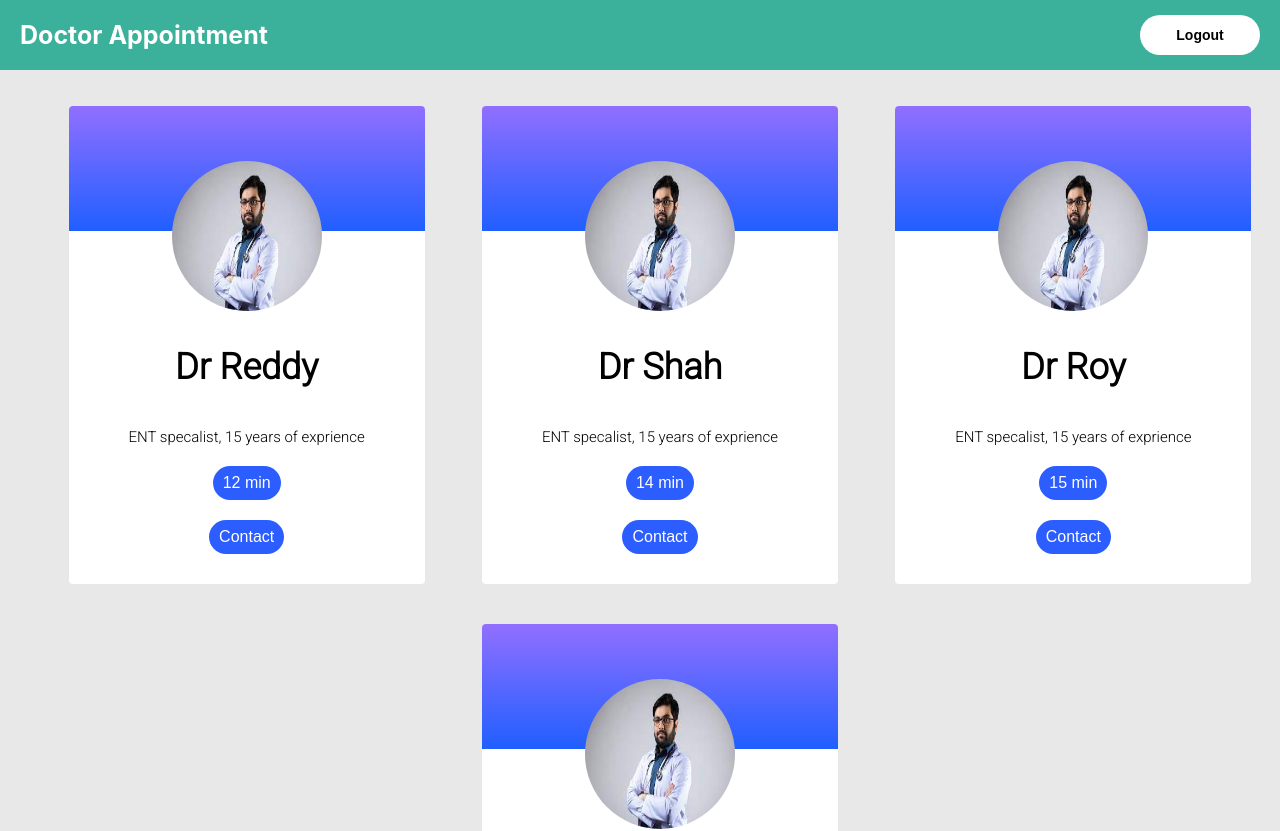
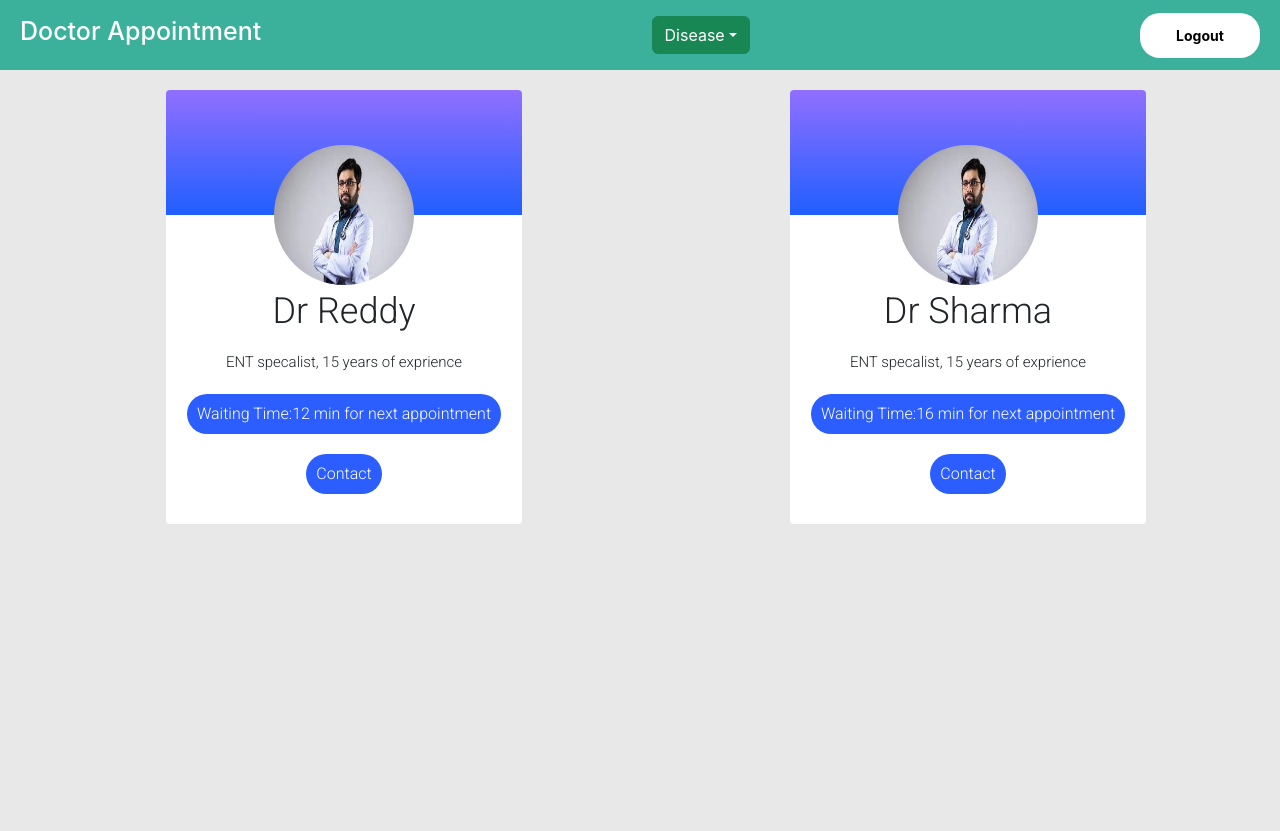
Before and after one commit to 0plaze0/doctorAppointment, a React (Vite) app: page / in a window 1280 px wide. Shown: the top 831 px of the page. After the commit the page ends 800 px from the top, so only its background shows below. Built offline with nearby package versions, Linux system fonts and the light colour scheme; sample sign-in values are in the browser's storage.

Commit message:
feat: filter disease feature added

```diff
--- a/package.json
+++ b/package.json
@@ -11,7 +11,9 @@
   },
   "dependencies": {
     "axios": "^1.5.1",
+    "bootstrap": "^5.3.2",
     "react": "^18.2.0",
+    "react-bootstrap": "^2.9.0",
     "react-dom": "^18.2.0",
     "react-router-dom": "^6.16.0"
   },
--- a/src/App.jsx
+++ b/src/App.jsx
@@ -2,6 +2,7 @@ import { Route, Routes, Navigate } from "react-router-dom";
 import Login from "./components/Login/index";
 import Signup from "./components/Signup/index";
 import Main from "./components/Main/index";
+import "bootstrap/dist/css/bootstrap.min.css";
 
 function App() {
   const user = localStorage.getItem("token");
--- a/src/components/Main/index.jsx
+++ b/src/components/Main/index.jsx
@@ -1,7 +1,11 @@
 import styles from "./styles.module.css";
 import DoctorProfileCard from "./../profileCard/doctorProfileCard";
 import data from "./../../db/doctor.json";
+import BasicExample from "../Navbar";
+import { useState } from "react";
+
 const Main = () => {
+  const [disease, setDisease] = useState("ENT");
   const docDetails = data.doctor;
   console.log(docDetails);
 
@@ -13,12 +17,14 @@ const Main = () => {
     <div className={styles.main_container}>
       <nav className={styles.navbar}>
         <h1>Doctor Appointment</h1>
+        <BasicExample disease={disease} setDisease={setDisease} />
         <button className={styles.white_btn} onClick={handleLogout}>
           Logout
         </button>
       </nav>
       <ul>
         {docDetails
+          .filter((doctor) => doctor.type === disease)
           .sort((doctor1, doctor2) => {
             const doctor1Time =
               doctor1.fever * doctor1.feverWaiting +
@@ -42,6 +48,7 @@ const Main = () => {
                 name={doctor.name}
                 description={doctor.description}
                 image={doctor.img}
+                type={doctor.type}
               />
             </li>
           ))}
--- /dev/null
+++ b/src/components/Navbar/index.jsx
@@ -0,0 +1,20 @@
+import Dropdown from "react-bootstrap/Dropdown";
+
+function BasicExample({ disease, setDisease }) {
+  console.log(disease);
+  return (
+    <Dropdown>
+      <Dropdown.Toggle variant="success" id="dropdown-basic">
+        Disease
+      </Dropdown.Toggle>
+
+      <Dropdown.Menu>
+        <Dropdown.Item onClick={() => setDisease("ENT")}>ENT</Dropdown.Item>
+        <Dropdown.Item onClick={() => setDisease("SKIN")}>SKIN</Dropdown.Item>
+        <Dropdown.Item>Something else</Dropdown.Item>
+      </Dropdown.Menu>
+    </Dropdown>
+  );
+}
+
+export default BasicExample;
--- a/src/components/profileCard/doctorProfileCard.jsx
+++ b/src/components/profileCard/doctorProfileCard.jsx
@@ -1,7 +1,7 @@
 import "./styles.css";
 import profile_pic from "./Assest/101.jpg";
 
-const DoctorProfileCard = ({ name, description, image, totalTime }) => {
+const DoctorProfileCard = ({ name, description, image, totalTime, type }) => {
   const src = `${profile_pic}/../${image}.jpg`;
   //console.log(src);
   return (
@@ -10,8 +10,8 @@ const DoctorProfileCard = ({ name, description, image, totalTime }) => {
       <div className="profile-down">
         <img src={profile_pic} alt="Doctor" />
         <h2 className="profile-title">{name}</h2>
-        <p className="profile-descrption">{description}</p>
-        <button className="profile-time">{`${totalTime} min`}</button>
+        <p className="profile-descrption">{`${type} ${description}`}</p>
+        <button className="profile-time">{`Waiting Time:${totalTime} min for next appointment`}</button>
         <button className="profile-button">
           <a href="https://github.dev/0plaze0">Contact</a>
         </button>
--- a/src/db/doctor.json
+++ b/src/db/doctor.json
@@ -3,8 +3,9 @@
     {
       "id": 1,
       "name": "Dr Reddy",
-      "description": "ENT specalist, 15 years of exprience",
+      "description": "specalist, 15 years of exprience",
       "img": "101",
+      "type": "ENT",
       "fever": 2,
       "skin": 3,
       "feverWaiting": 3,
@@ -13,8 +14,9 @@
     {
       "id": 2,
       "name": "Dr Sharma",
-      "description": "ENT specalist, 15 years of exprience",
+      "description": "specalist, 15 years of exprience",
       "img": "101",
+      "type": "ENT",
       "fever": 2,
       "skin": 5,
       "feverWaiting": 3,
@@ -23,8 +25,9 @@
     {
       "id": 3,
       "name": "Dr Roy",
-      "description": "ENT specalist, 15 years of exprience",
+      "description": "specalist, 15 years of exprience",
       "img": "101",
+      "type": "SKIN",
       "fever": 2,
       "skin": 3,
       "feverWaiting": 3,
@@ -33,8 +36,9 @@
     {
       "id": 4,
       "name": "Dr Shah",
-      "description": "ENT specalist, 15 years of exprience",
+      "description": "specalist, 15 years of exprience",
       "img": "101",
+      "type": "SKIN",
       "fever": 2,
       "skin": 3,
       "feverWaiting": 4,
```
Also changed, not shown: 1 other file (tests, documents, lock files or other folders).
